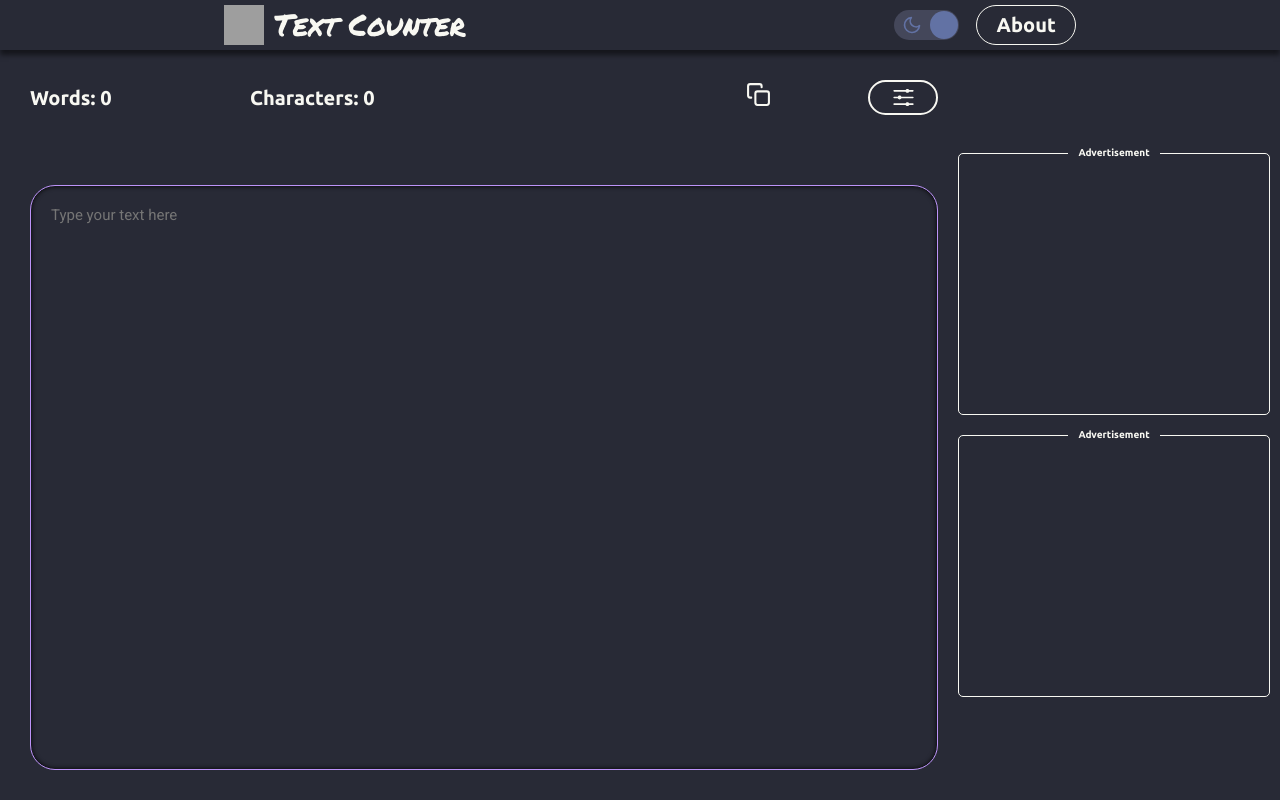
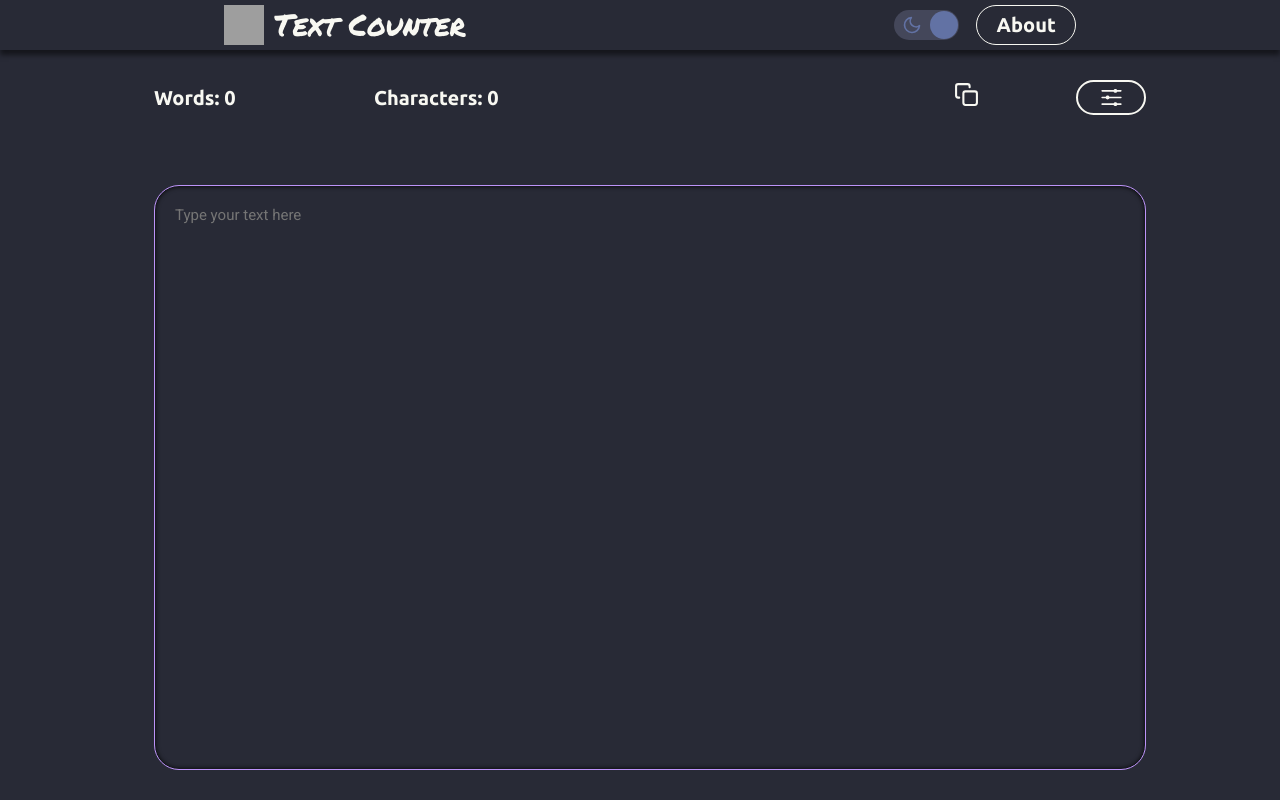
Before and after one commit to iago-mendes/textcounter, a Next.js app: page / in a window 1280 px wide. Built offline with nearby package versions, Linux system fonts and the light colour scheme; grey boxes are pictures that could not be loaded.

Commit message:
remove ads temporarily

```diff
--- a/src/components/ContentWithAds.tsx
+++ b/src/components/ContentWithAds.tsx
@@ -50,7 +50,7 @@ const ContentWithAds: React.FC = ({children}) =>
 			<main>
 				{children}
 			</main>
-			<aside>
+			{/* <aside>
 				{ads.map((ad, index) => (
 					<div className='center' key={index}>
 						<div className="titleContainer">
@@ -59,7 +59,7 @@ const ContentWithAds: React.FC = ({children}) =>
 						<div className='ad' style={{width: adSize.width, height: adSize.height}} />
 					</div>
 				))}
-			</aside>
+			</aside> */}
 		</Container>
 	)
 }
--- a/src/styles/components/ContentWithAds.ts
+++ b/src/styles/components/ContentWithAds.ts
@@ -4,7 +4,8 @@ const Container = styled.div`
 	display: flex;
 	flex-direction: row;
 	align-items: center;
-	justify-content: space-between;
+	/* justify-content: space-between; */
+	justify-content: center;
 	gap: 2rem;
 
 	padding-left: 3rem;
```
